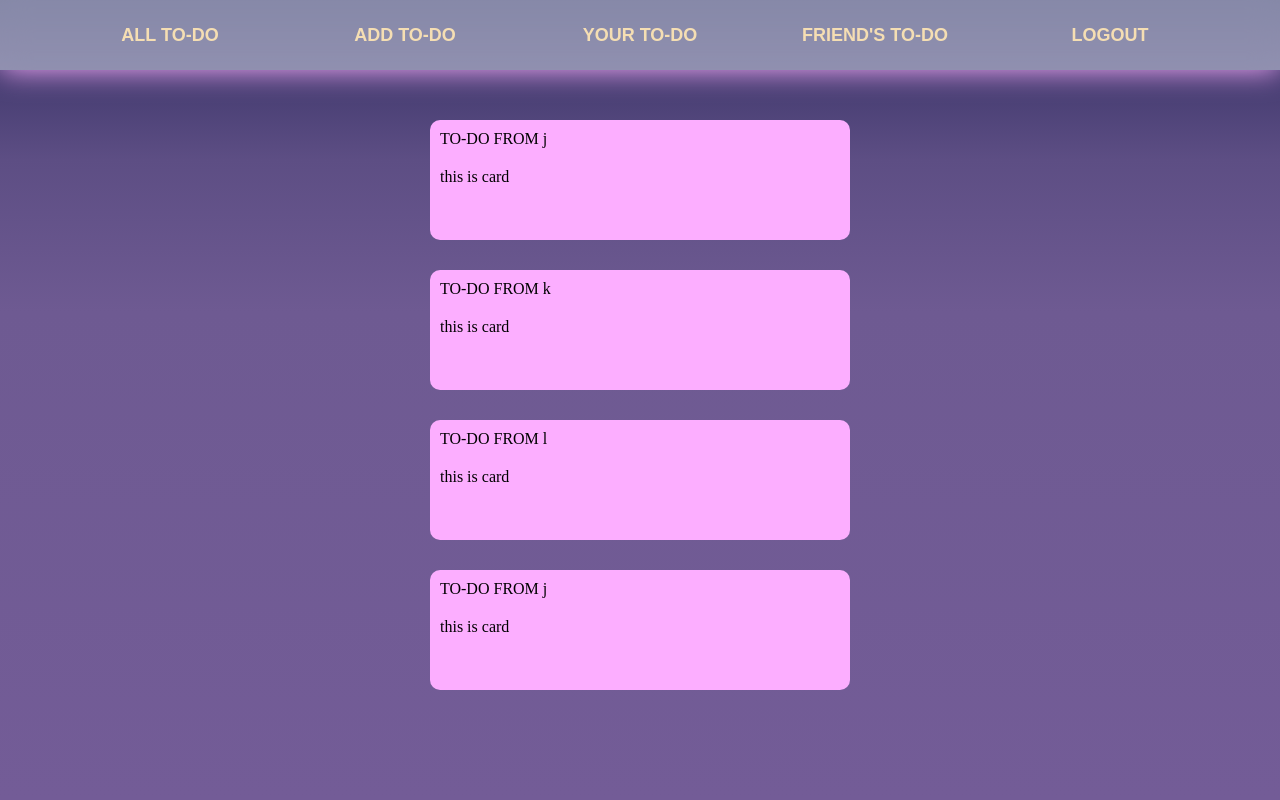
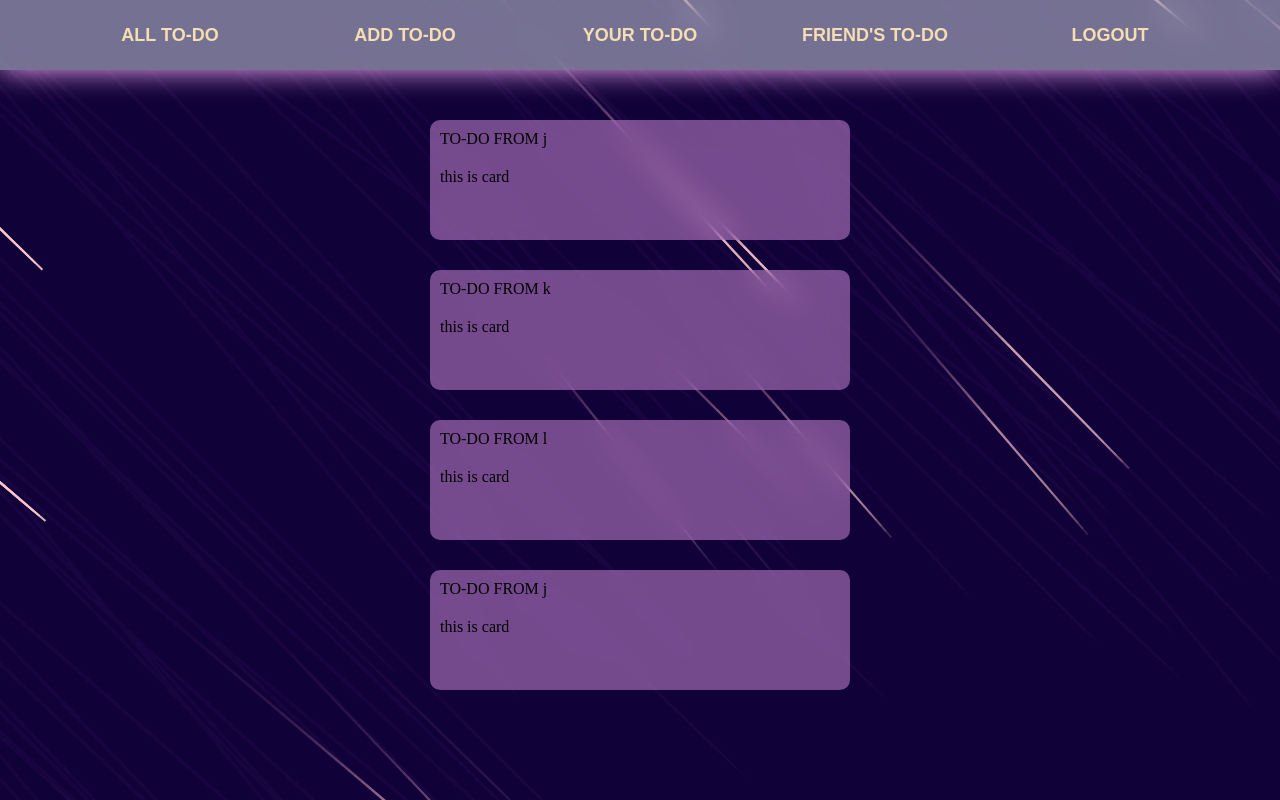
Before and after one commit to abhijeet1592006/todo-list, a Flask app: template templates/homepage.html in a window 1280 px wide. Run offline with Flask 3, Linux system fonts and the light colour scheme; the template is opened without the code that fills it, so the values that code supplies are empty.

Commit message:
Update homepage.html

```diff
--- a/templates/homepage.html
+++ b/templates/homepage.html
@@ -97,15 +97,25 @@
         display: flex;
         height: 100%;
         width: 400px;
-        background-color: #FCAEFF;
+        background-color: #fcaeff6d;
+        backdrop-filter: blur(12px);
+        -webkit-backdrop-filter: blur(12px);
         padding: 10px;
         border-radius: 10px;
         flex-direction: column;
         gap: 20px;
 
     }
+
+    canvas {
+        position: fixed;
+
+        width: 100%; height: 100%;
+        display: block;
+      }
 </style>
 <body>
+    <canvas id="starCanvas"></canvas>
     <div class="app">
         <div class="navbar">
 
@@ -147,5 +157,106 @@
         </div>
 
     </div>
+
+    <script>
+        const canvs = document.getElementById('starCanvas');
+        const ct = canvs.getContext('2d');
+
+
+        let w = canvs.width = innerWidth;
+        let h = canvs.height = innerHeight;
+
+
+        class Star {
+          constructor() {
+            this.reset();
+
+          }
+          reset() {
+            if (Math.random() < 0.5) {
+              this.x = Math.random() * w;
+
+              this.y = -20;
+            } else {
+              this.x = -20;
+              this.y = Math.random() * h;
+
+
+            }
+            this.vx = 5 + Math.random() * 2;
+            this.vy = 5 + Math.random() * 2;
+
+            this.len = 100 + Math.random() * 100;
+            this.life = 0;
+            this.maxLife = 80 + Math.random() * 40;
+            this.opacity = 1;
+
+
+
+          }
+          update() {
+            this.x += this.vx;
+            this.y += this.vy;
+            this.life++;
+
+
+            this.opacity = 1 - this.life/this.maxLife;
+            if (this.life >= this.maxLife) this.reset();
+          }
+          draw() {
+            ct.save();
+
+            ct.beginPath();
+            ct.strokeStyle = `rgba(255,200,205,${this.opacity})`;
+            ct.lineWidth = 2;
+
+
+
+            ct.moveTo(this.x, this.y);
+            ct.lineTo(this.x - this.vx*this.len/10, this.y - this.vy*this.len/10);
+            ct.stroke();
+            ct.restore();
+
+          }
+        }
+
+        const stars = [];
+        const STAR_COUNT =20;
+
+
+        for (let i = 0; i < STAR_COUNT; i++) {
+          stars.push(new Star());
+        }
+
+        window.addEventListener('resize', () => {
+          w = canvs.width = innerWidth;
+
+          h = canvs.height = innerHeight;
+        });
+
+        function animate() {
+          ct.fillStyle = `rgba(26,3,61, ${varOpacity()})`;
+          ct.fillRect(0, 0, w, h);
+
+
+
+          stars.forEach(s => {
+            s.update();
+            s.draw();
+
+
+          });
+
+          requestAnimationFrame(animate);
+        }
+
+
+        function varOpacity() {
+          return 0.1;
+        }
+
+
+        animate();
+</script>
 </body>
 </html>
```
